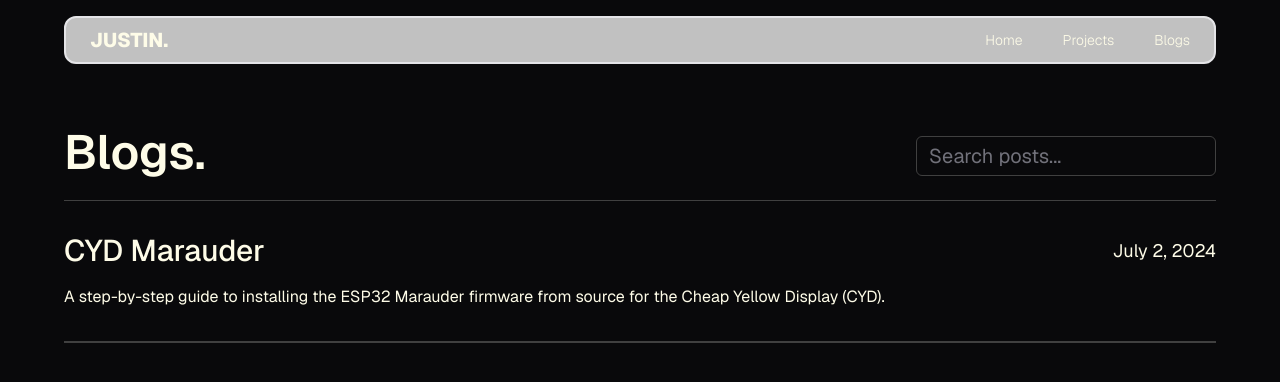
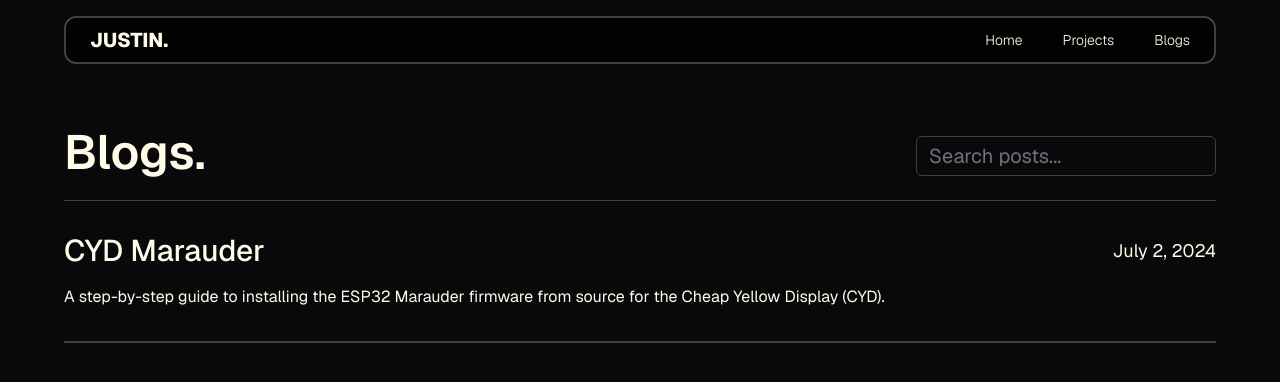
Before and after one commit to jei3m/portfoliov2, a Next.js app: page /blogs in a window 1280 px wide. Shown: the top 382 px of the page. Built offline with nearby package versions, Linux system fonts and the light colour scheme.

Commit message:
ref: nav links into object

```diff
--- a/components/header/Header.tsx
+++ b/components/header/Header.tsx
@@ -1,9 +1,17 @@
 import { TransitionLink } from '@/components/custom-wrapper/TransitionLink';
-import { Folder, NotebookPen, Home } from 'lucide-react';
+import { Folder, NotebookPen, Home } from 'lucide-react'; // Import icons from lucide-react
 
 export default function Header() {
+
+  // Array of navigation links
+  const navLinks = [
+    { href: '/', icon: Home, text: 'Home' },
+    { href: '/projects', icon: Folder, text: 'Projects' },
+    { href: '/blogs', icon: NotebookPen, text: 'Blogs' },
+  ];
+
   return (
-    <header className='fixed inset-x-0 top-4 z-50 bg-background/75 rounded-xl py-2 border-2 backdrop-blur-sm max-w-6xl mx-2 md:mx-4 lg:mx-4 xl:mx-auto'>
+    <header className='fixed inset-x-0 top-4 z-50 bg-black/75 rounded-xl py-2 border md:border-2 border-neutral-700 backdrop-blur-sm max-w-6xl mx-2 md:mx-4 lg:mx-4 xl:mx-auto'>
       <nav className='flex items-center justify-between px-4 sm:px-6'>
         <TransitionLink href="/">
           <div className='text-md md:text-xl font-extrabold text-yellow-50'>
@@ -13,37 +21,21 @@
 
         <ul className='flex items-center gap-6 text-sm font-light sm:gap-10'>
           {/* Mobile View: Icons */}
-          <li className='transition-colors hover:text-foreground sm:hidden'>
-            <TransitionLink href='/'>
-              <Home className="h-5 w-5 md:w-6 md:h-6 text-yellow-50" />
-            </TransitionLink>
-          </li>
-          <li className='transition-colors hover:text-foreground sm:hidden'>
-            <TransitionLink href='/projects'>
-              <Folder className="h-5 w-5 md:w-6 md:h-6 text-yellow-50" />
-            </TransitionLink>
-          </li>
-          <li className='transition-colors hover:text-foreground sm:hidden'>
-            <TransitionLink href='/blogs'>
-              <NotebookPen className="h-5 w-5 md:w-6 md:h-6 text-yellow-50" />
-            </TransitionLink>
-          </li>
+          {navLinks.map((link, index) => (
+            <li key={index} className='transition-colors hover:text-foreground sm:hidden'>
+              <TransitionLink href={link.href}>
+                <link.icon className="h-5 w-5 md:w-6 md:h-6 text-yellow-50" />
+              </TransitionLink>
+            </li>
+          ))}
 
           {/* Desktop View: Text Links */}
-          <li className='transition-colors hover:text-foreground text-yellow-50 hidden sm:block'>
-            <TransitionLink href='/'>Home</TransitionLink>
-          </li>
-          <li className='transition-colors hover:text-foreground text-yellow-50 hidden sm:block'>
-            <TransitionLink href='/projects'>Projects</TransitionLink>
-          </li>
-          <li className='transition-colors hover:text-foreground text-yellow-50 hidden sm:block'>
-            <TransitionLink href='/blogs'>Blogs</TransitionLink>
-          </li>
+          {navLinks.map((link, index) => (
+            <li key={index} className='transition-colors hover:text-foreground text-yellow-50 hidden sm:block'>
+              <TransitionLink href={link.href}>{link.text}</TransitionLink>
+            </li>
+          ))}
         </ul>
-
-        {/* <div>
-          <ThemeToggle />
-        </div> */}
       </nav>
     </header>
   );
```
